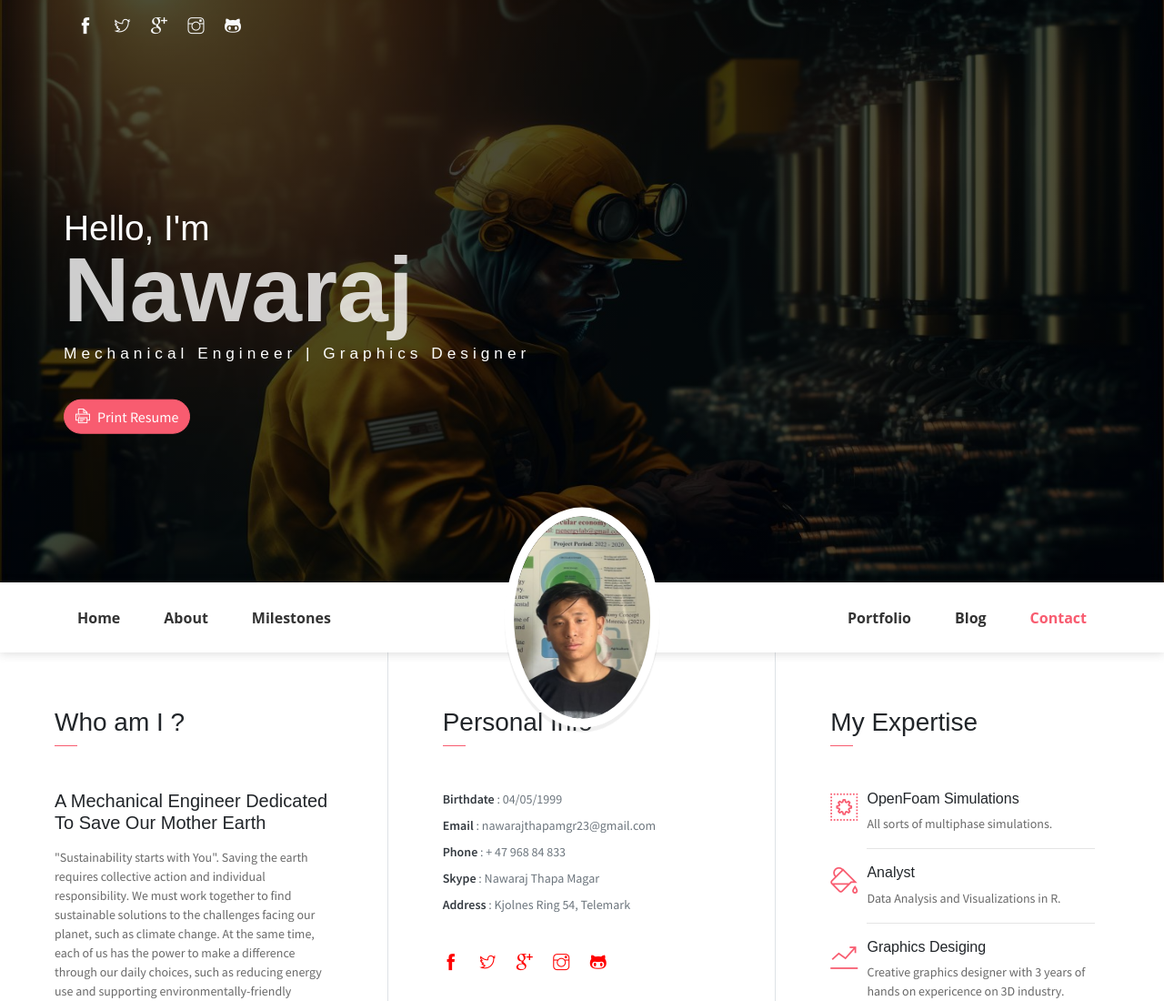
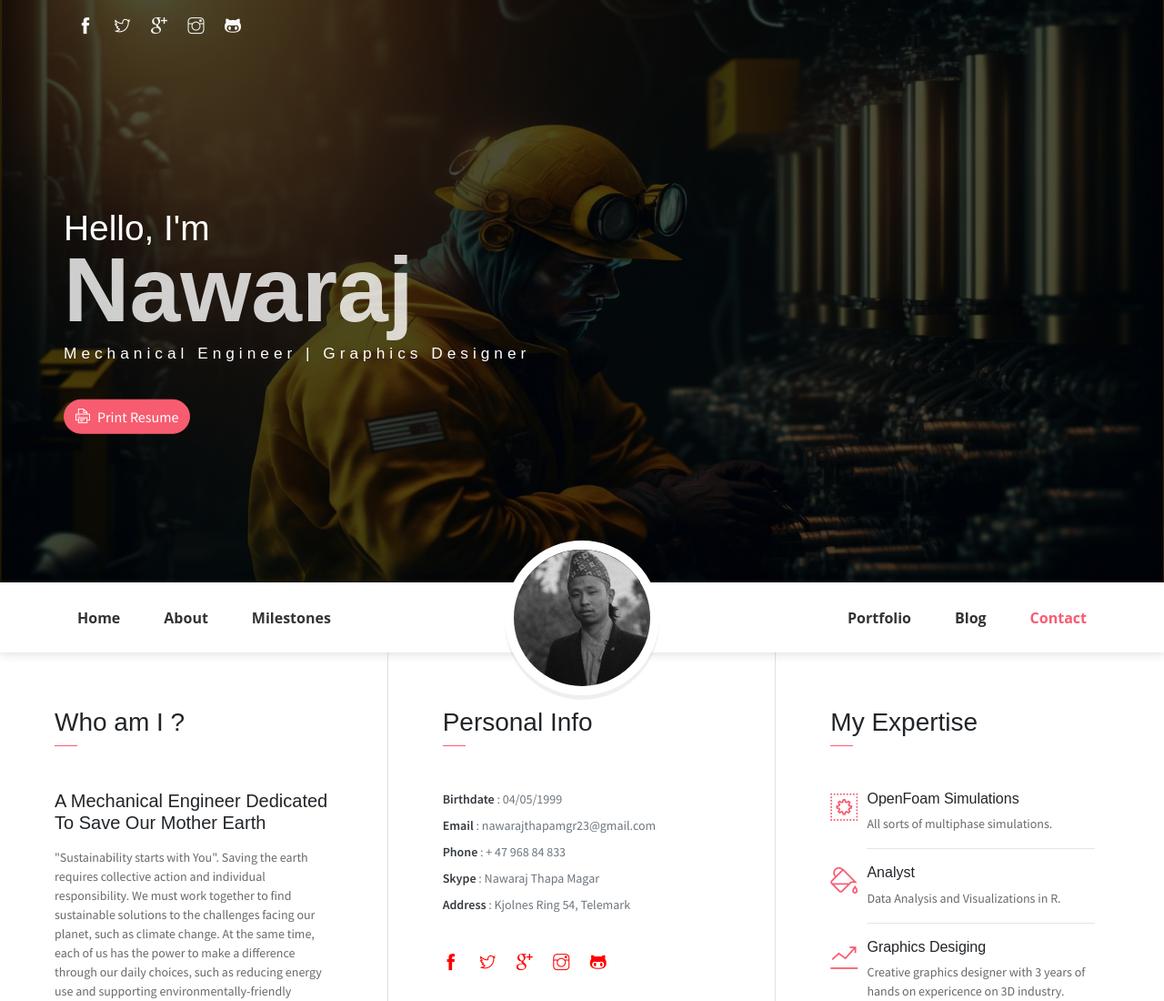
Before and after one commit to Nawaraj23/nawaraj.github.io, a website: page index.html in a window 1280 px wide. Shown: the top 1100 px of the page at 91% size. Drawn offline with Linux system fonts and the light colour scheme; some packages are replaced by stand-ins of ours.

Commit message:
Update index.html

```diff
--- a/index.html
+++ b/index.html
@@ -46,7 +46,7 @@
                     </li>
                 </ul>
                 <ul class="navbar-nav brand">
-                    <img src="assets/imgs/image_nawa.jpg" alt="" class="brand-img">
+                    <img src="assets/imgs/rg1.png" alt="" class="brand-img">
                     <li class="brand-txt">
                         <h5 class="brand-title">Nawaraj Thapa Magar</h5>
                         <div class="brand-subtitle">Mechanical Engineer | Graphics Designer</div>
```
